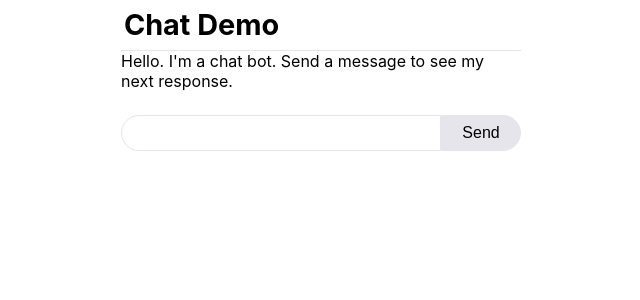
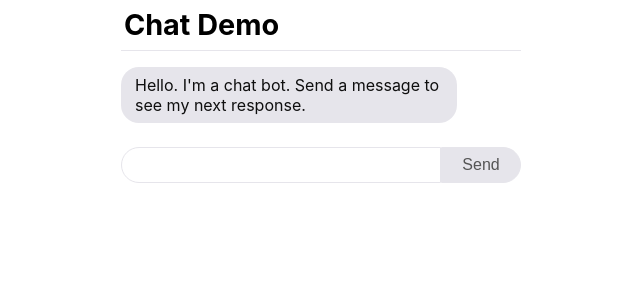
Before and after one commit to durkes/react-chat-ui, a React (Create React App) app in the folder chat-ui/: page / in a window 1280 px wide. Shown: the top 300 px of the page, without its empty margins (319-959 px from the left). Built offline with nearby package versions, Linux system fonts and the light colour scheme; the HTML template or start-up script is replaced by a standard one.

Commit message:
Fixes and class renames

```diff
--- a/chat-ui/src/App.css
+++ b/chat-ui/src/App.css
@@ -12,20 +12,20 @@
   border-bottom: 1px solid #e6e5eb;
 }
 
-.bubble {
+.message {
   margin: 1em 0;
 }
 
-.bubble.to {
+.message.to {
   margin-left: 4em;
   text-align: right;
 }
 
-.bubble.from {
+.message.from {
   margin-right: 4em;
 }
 
-.bubble .message {
+.message .body {
   text-align: left;
   background-color: #2593ff;
   color: #fff;
@@ -33,9 +33,13 @@
 
   padding: 8px 14px;
   border-radius: 18px;
+  overflow-wrap: break-word;
+
+  box-sizing: border-box;
+  max-width: 100%;
 }
 
-.bubble.from .message {
+.message.from .body {
   background-color: #e6e5eb;
   color: #0f0f0f;
 }
@@ -48,7 +52,6 @@
 .user-input button {
   outline: none !important;
   font-size: 1em;
-  height: 2;
   padding: 8px 14px;
   border: 1px solid #e6e5eb;
   box-sizing: border-box;
@@ -60,11 +63,13 @@
 }
 
 .user-input button {
+  color: #555;
   border-radius: 0 18px 18px 0;
   background-color: #e6e5eb;
   width: 20%;
 }
 
 .user-input button:hover {
+  color: #333;
   cursor: pointer;
 }
```
